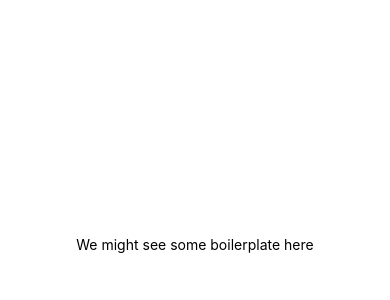
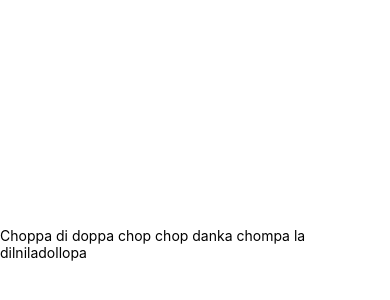
Before and after one commit to ssttv/react-native-auth-system, a React Native app: screen / in a window 390 px wide. Shown: the part 178-478 px from the top of the page. Built offline with nearby package versions, Linux system fonts and the light colour scheme.

Commit message:
chore: create groundwork for future changes

```diff
--- a/App.js
+++ b/App.js
@@ -22,7 +22,7 @@ export default class App extends React.Component {
   render() {
     return (
       <View style={styles.container}>
-        <Text>We might see some boilerplate here</Text>
+        <Text>Choppa di doppa chop chop danka chompa la dilniladollopa</Text>
       </View>
     );
   }
```
